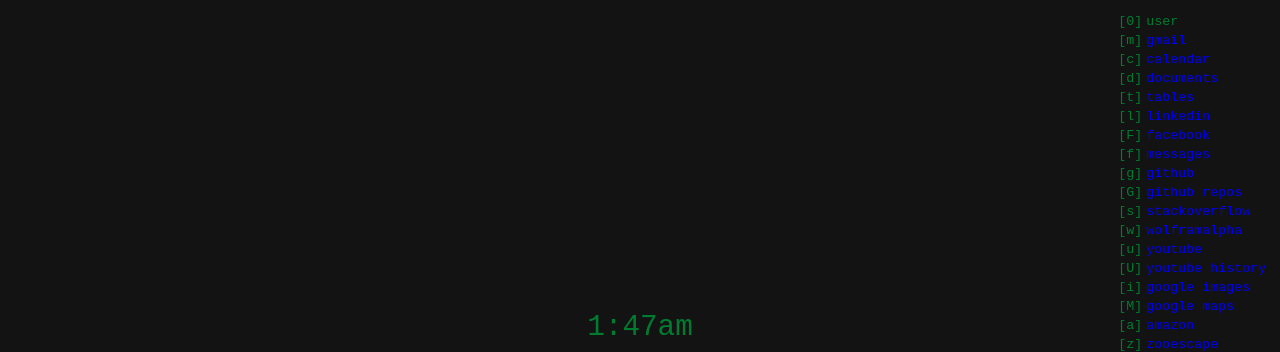
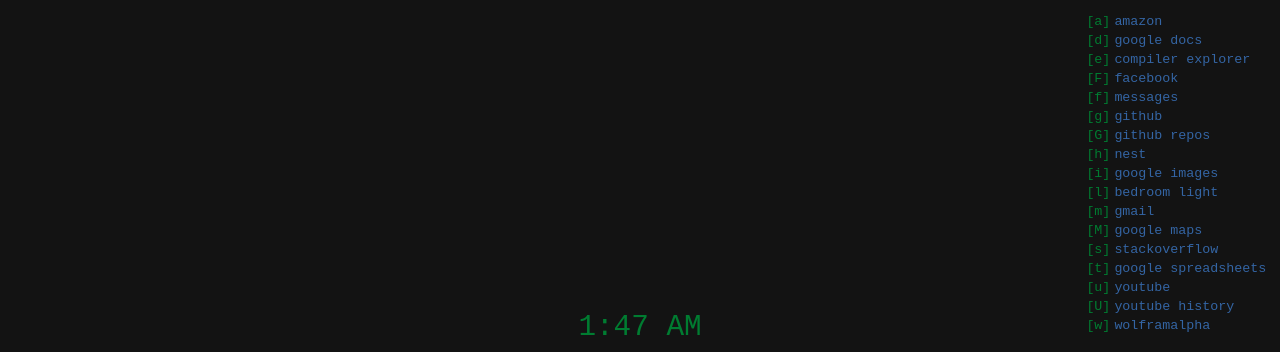
Before and after one commit to ivankp/newtab, a browser extension: page index.html in a window 1280 px wide. Shown: the top 352 px of the page. Drawn offline with Linux system fonts and the light colour scheme.

Commit message:
big update

```diff
--- a/index.html
+++ b/index.html
@@ -6,13 +6,13 @@
 <title>New Tab</title>
 <link rel="stylesheet" href="styles.css" type="text/css">
 <script src="script.js"></script>
+<script src="shortcuts.js"></script>
 </head>
 <body>
 
 <div id="main">
   <div id="clock"></div>
   <div id="date"></div>
-  <!-- <div id="motd"></div> -->
 </div>
 <div id="browser"></div>
 <div id="shortcuts"></div>
--- a/script.js
+++ b/script.js
@@ -1,111 +1,97 @@
-const _id = id => document.getElementById(id);
-function $(p,...tags) {
-  for (const t of tags)
-    p = p.appendChild(document.createElement(t))
+const $ = (p, ...args) => {
+  if (p.constructor === String) {
+    p = document.getElementById(p);
+  }
+  for (let x of args) {
+    if (x.constructor === String) {
+      p = p.appendChild( (p instanceof SVGElement || x==='svg')
+        ? document.createElementNS('http://www.w3.org/2000/svg', x)
+        : document.createElement(x)
+      );
+    // } else if (x.nodeType === Node.ELEMENT_NODE) {
+    //   p.appendChild(x);
+    } else if (x.constructor === Array) {
+      p.classList.add(...x);
+    } else if (x.constructor === Function) {
+      x(p);
+    } else if (x.constructor === Object) {
+      for (const [key,val] of Object.entries(x)) {
+        if (key==='style') {
+          for (const [k,v] of Object.entries(val)) {
+            if (v!==null) p.style[k] = v;
+            else p.style.removeProperty(k);
+          }
+        } else if (key==='events') {
+          for (const [k,v] of Object.entries(val)) {
+            if (v!==null) p.addEventListener(k,v);
+            else p.removeEventListener(k);
+          }
+        } else if (key==='text') {
+          p.textContent = val;
+        } else {
+          if (val!==null) {
+            if (p instanceof SVGElement)
+              p.setAttributeNS(null,key,val);
+            else
+              p.setAttribute(key,val);
+          } else {
+            if (p instanceof SVGElement)
+              p.removeAttributeNS(null,key);
+            else
+              p.removeAttribute(key);
+          }
+        }
+      }
+    }
+  }
   return p;
-}
-function clear(x) {
-  for (let c; c = x.firstChild; ) x.removeChild(c);
-  return x;
-}
+};
+const $$ = (...args) => p => $(p, ...args);
 
 const weekdays = ['Sun','Mon','Tue','Wed','Thu','Fri','Sat'];
-const months = [
-  'Jan','Feb','Mar','Apr','May','June','July','Aug','Sept','Oct','Nov','Dec'];
+const months = ['Jan','Feb','Mar','Apr','May','June','July','Aug','Sep','Oct','Nov','Dec'];
 
-function time(clock,date) {
+var clock, date;
+const time = () => {
   const t = new Date();
   const ms = t.getMilliseconds();
   const s  = t.getSeconds();
   const m  = t.getMinutes();
   let   h  = t.getHours();
-  const p  = h>12 ? (h-=12, 'pm') : 'am';
+  const p  = h >= 12 ? (h -= 12, 'PM') : 'AM';
   if (h === 0) h = 12;
-  clock.textContent = `${h}:${m<10?'0':''}${m}${p}`;
+  clock.textContent = `${h}:${m<10?'0':''}${m} ${p}`;
   date .textContent =
     `${weekdays[t.getDay()]}, ${months[t.getMonth()]} ${t.getDate()}, ${t.getFullYear()}`;
   return 60000 - (ms + s*1000);
 }
 
-const shortcuts = {
-  'm': ['https://mail.google.com/mail/u/0/#inbox', 'gmail'],
-  'c': ['https://calendar.google.com/calendar/u/0/r/week', 'calendar'],
-  'd': ['https://docs.google.com/document/u/0/', 'documents'],
-  't': ['https://docs.google.com/spreadsheets/u/0/', 'tables'],
-  'l': ['https://www.linkedin.com/in/ivan-pogrebnyak/', 'linkedin'],
-  'F': ['https://www.facebook.com/', 'facebook'],
-  'f': ['https://www.facebook.com/messages/', 'messages'],
-  'g': ['https://github.com/ivankp', 'github'],
-  'G': ['https://github.com/ivankp?tab=repositories', 'github repos'],
-  's': ['https://stackoverflow.com/users/2640636', 'stackoverflow'],
-  'w': ['https://www.wolframalpha.com/', 'wolframalpha'],
-  'u': ['https://www.youtube.com/', 'youtube'],
-  'U': ['https://www.youtube.com/feed/history', 'youtube history'],
-  'i': ['https://images.google.com/', 'google images'],
-  'M': ['https://www.google.com/maps', 'google maps'],
-  'a': ['https://www.amazon.com/', 'amazon'],
-  'z': ['https://zooescape.com/backgammon.pl?v=200&ng=1', 'zooescape'],
-  'h': ['https://home.nest.com', 'nest'],
-};
-let u = '0';
-function make_shortcuts() {
-  const div = clear(_id('shortcuts'));
-  const t = $(div,'table');
-  const tr = $(t,'tr');
-  $(tr,'td').textContent = `[${u}]`;
-  $(tr,'td').textContent = 'user';
+const make_shortcuts = () => {
+  const table = $('shortcuts','table');
   for (const [k,v] of Object.entries(shortcuts)) {
-    const tr = $(t,'tr');
-    $(tr,'td').textContent = `[${k}]`;
-    const a = $(tr,'td','a');
-    a.textContent = v[1];
-    a.href = v[0].replace(/\/u\/\d\//,`/u/${u}/`);
+    $(table,'tr',
+      $$('td',{ text: `[${k}]` }),
+      $$('td','a',{ href: v[0], text: v[1] })
+    );
   }
 }
 
 document.addEventListener('DOMContentLoaded', () => {
-  { // time and date
-    const clock = _id('clock');
-    const date  = _id('date');
-    function refresh_time_1() { return time(clock,date); }
-    (function refresh_time() {
-      setTimeout(refresh_time,refresh_time_1());
-    })();
-  }
-  // { // motd
-  //   fetch('http://otterness-pi.cs.unc.edu:12345/random')
-  //   .then(r => r.text())
-  //   .then(data => { _id('motd').textContent = data; });
-  // }
-  { _id('browser').textContent
-      = navigator.userAgent;
-      // = navigator.userAgent.match(/(?<=^|\s)(Chrom\S+\/\S+)/)[1];
-  }
+  clock = $('clock');
+  date  = $('date');
+  (function refresh_time() { setTimeout(refresh_time, time()); })();
+  $('browser').textContent = navigator.userAgent;
   make_shortcuts();
+  make_work();
 });
 
 document.addEventListener("keypress", e => {
-  /* if (e.key==='j') {
-    for (const x of [
-      'https://mail.google.com/mail/u/0/#inbox',
-      'https://mail.google.com/mail/u/1/#inbox',
-      'https://calendar.google.com/calendar/u/1/r/week'
-    ]) window.open(x,'_blank');
-    window.close();
-  } else */
   if (e.key==='?') {
     navigator.clipboard.readText().then( x => {
-      window.location.href =
-        'https://www.google.com/search?q='+encodeURIComponent(x);
+      window.location.href = 'https://www.google.com/search?q=' + encodeURIComponent(x);
     });
   } else {
     const x = shortcuts[e.key];
-    if (x) window.location.href = x[0].replace(/\/u\/\d\//,`/u/${u}/`);
-    else if (['0','1'].includes(e.key)) {
-      if (e.key!==u) {
-        u = e.key;
-        make_shortcuts();
-      }
-    }
+    if (x) window.location.href = x[0];
   }
 });
--- /dev/null
+++ b/shortcuts.js
@@ -0,0 +1,19 @@
+const shortcuts = {
+  'a': ['https://www.amazon.com/', 'amazon'],
+  'd': ['https://docs.google.com/document/u/0/', 'google docs'],
+  'e': ['https://godbolt.org/', 'compiler explorer'],
+  'F': ['https://www.facebook.com/', 'facebook'],
+  'f': ['https://www.facebook.com/messages/', 'messages'],
+  'g': ['https://github.com/ivankp', 'github'],
+  'G': ['https://github.com/ivankp?tab=repositories', 'github repos'],
+  'h': ['https://home.nest.com/', 'nest'],
+  'i': ['https://images.google.com/', 'google images'],
+  'l': ['http://192.168.0.151/', 'bedroom light'],
+  'm': ['https://mail.google.com/mail/u/0/#inbox', 'gmail'],
+  'M': ['https://www.google.com/maps', 'google maps'],
+  's': ['https://stackoverflow.com/users/2640636', 'stackoverflow'],
+  't': ['https://docs.google.com/spreadsheets/u/0/', 'google spreadsheets'],
+  'u': ['https://www.youtube.com/', 'youtube'],
+  'U': ['https://www.youtube.com/feed/history', 'youtube history'],
+  'w': ['https://www.wolframalpha.com/', 'wolframalpha'],
+};
--- a/styles.css
+++ b/styles.css
@@ -1,6 +1,9 @@
 body, div { margin: 0; border: 0; padding: 0; }
 
-a { text-decoration: none; }
+a {
+    text-decoration: none;
+    color: #3465a4;
+}
 a:hover { text-decoration: underline; }
 
 .noselect {
```
